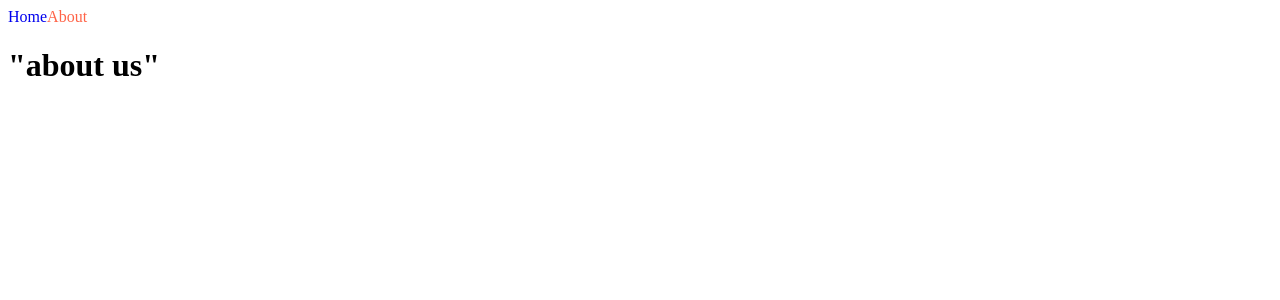
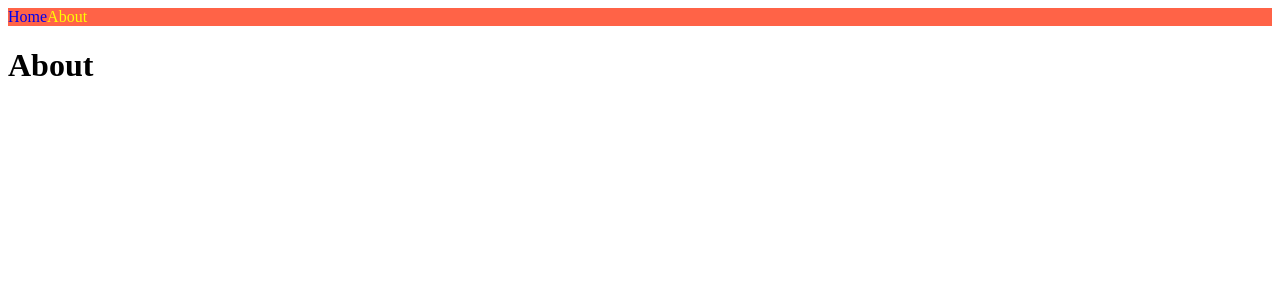
Before and after one commit to SunandBean/nomad_next_js, a Next.js app: page /about in a window 1280 px wide. Shown: the top 300 px of the page. Built offline with nearby package versions, Linux system fonts and the light colour scheme.

Commit message:
styles jsx

```diff
--- a/components/NavBar.js
+++ b/components/NavBar.js
@@ -1,6 +1,5 @@
 import Link from "next/link";
 import { useRouter } from "next/router";
-import styles from "./NavBar.module.css";
 
 export default function NavBar() {
   const router = useRouter();
@@ -8,13 +7,22 @@
   return (
     <nav>
       <Link href="/">
-        <a className={`${styles.link} ${router.pathname === "/" ? styles.active : ""}`}>Home</a>
+        <a className={router.pathname === "/" ? "active" : ""}>Home</a>
       </Link>
       <Link href="/about">
-        <a className={[
-            styles.link,
-            router.pathname === "/about" ? styles.active : "",].join(" ")}>About</a>
+        <a className={router.pathname === "/about" ? "active" : ""}>About</a>
       </Link>
+      <style jsx>{`
+      nav {
+          background-color: tomato;
+      }
+      a {
+          text-decoration: none;
+      }
+      .active {
+          color: yellow;
+      }
+      `}</style>
     </nav>
   );
 }
--- a/components/NavBar.module.css
+++ /dev/null
@@ -1,7 +0,0 @@
-.link {
-    text-decoration: none;
-}
-
-.active {
-    color: tomato;
-}
--- a/pages/about.js
+++ b/pages/about.js
@@ -4,7 +4,7 @@
   return (
     <div>
       <NavBar />
-      <h1>"about us"</h1>
+      <h1>About</h1>
     </div>
   );
 }
```
Also changed, not shown: pages/index.js (+6 -1 lines).
